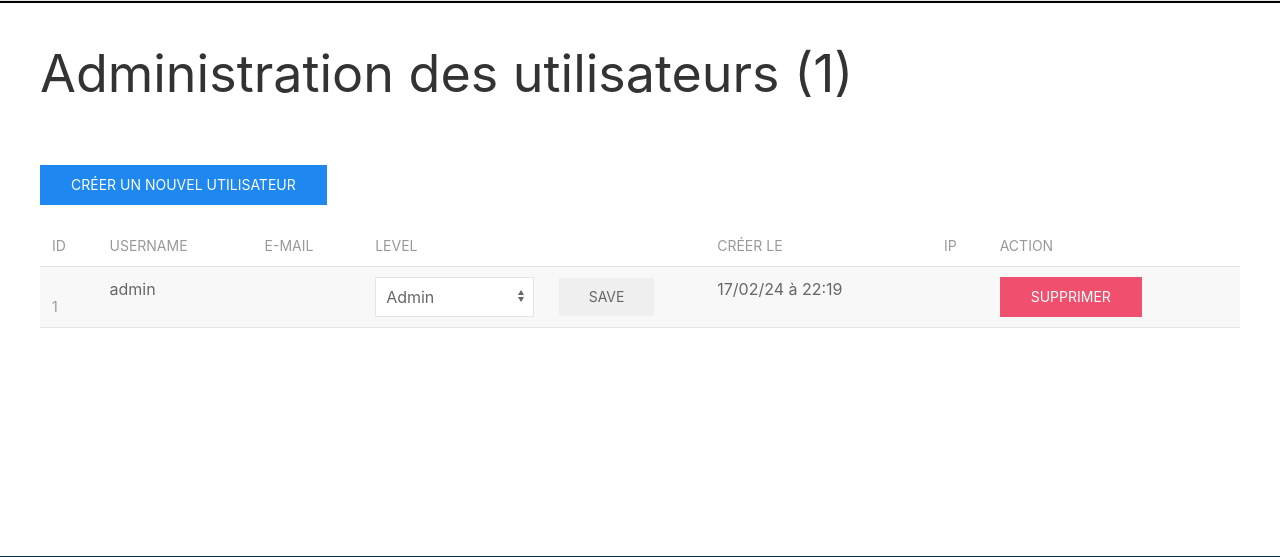
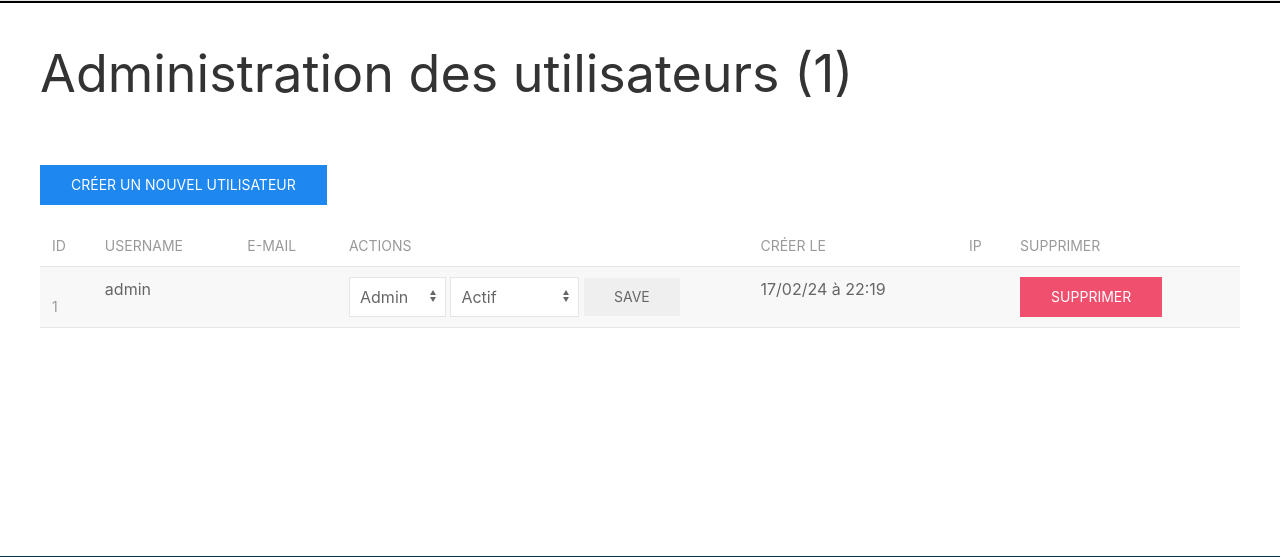
Before and after one commit to tibix19/app_blog, a PHP site: page /posts/admin/account in a window 1280 px wide. Shown: the part 80-637 px from the top of the page. Run offline with PHP 8.4, Linux system fonts and the light colour scheme; the visitor is signed in with stand-in values (Sample User, id 1); data comes from the database, SQL or seed files in the repository; data that the repository does not hold is empty; some libraries are stand-ins or nearby versions.

Commit message:
add actif and blocked account

```diff
--- a/app/Controllers/Admin/UserController.php
+++ b/app/Controllers/Admin/UserController.php
@@ -77,14 +77,15 @@ class UserController extends Controller
     }
 
     // changer le level d'un user (user standard ou admin)
-    public function changeLevelUser(int $id)
+    public function editUserAdmin(int $id)
     {
         $this->isAdmin();
-        // Vérifiez si le niveau de l'utilisateur est défini dans la requête POST
-        if (isset($_POST['admin'])) {
+        // Vérifiez si le niveau de l'utilisateur et si le compte est actif ou non, est défini dans la requête POST
+        if (isset($_POST['admin']) && isset($_POST['etat_compte'])) {
             // Créez un tableau de données à mettre à jour
             $data = [
-                'admin' => $_POST['admin']
+                'admin' => htmlspecialchars($_POST['admin']),
+                'etat_compte' => htmlspecialchars($_POST['etat_compte']),
             ];
 
             // Mettre à jour l^état du post dans la db
@@ -93,7 +94,7 @@ class UserController extends Controller
 
             if ($result) {
                 // Redirigez vers le panneau admin après la mise à jour
-                header('Location: /admin/account?updatelevel=' . $id . '?' . $_POST['admin']);
+                header('Location: /admin/account?updateuser=' . $id);
                 exit();
             }
         }
--- a/app/Controllers/authController.php
+++ b/app/Controllers/authController.php
@@ -36,7 +36,7 @@ class  authController extends Controller {
         $user = $users->getByEmail(htmlspecialchars($_POST['email']));
 
         // Vérifier si un utilisateur a été trouvé
-        if ($user) {
+        if ($user && $user->etat_compte == 0 ) {
             // Hacher le mot de passe fourni par l'utilisateur en utilisant SHA-256 avec un sel
             $salt = "i;151-120#";
             $hashedPassword = hash('sha256', $salt . $_POST['password']);
--- a/public/index.php
+++ b/public/index.php
@@ -62,7 +62,7 @@ $router->post('/admin/account/create','App\Controllers\Admin\UserController@crea
 // delete user
 $router->post('/admin/account/delete/:id','App\Controllers\Admin\UserController@deleteUser');
 // modifier le level du user
-$router->post('/admin/account/edit/:id','App\Controllers\Admin\UserController@changeLevelUser');
+$router->post('/admin/account/edit/:id','App\Controllers\Admin\UserController@editUserAdmin');
 
 // route qui affiche les posts
 $router->get('/admin/posts', 'App\Controllers\Admin\PostController@index');
--- a/views/admin/account/index.php
+++ b/views/admin/account/index.php
@@ -5,7 +5,7 @@
 <!-- Afficher les erreurs ou autre message -->
 <?php
 $message = "";
-if(isset($_GET['updatelevel'])) {
+if(isset($_GET['updateuser'])) {
     $message = "Modification effectuée !";
 }
 elseif(isset($_GET['delete'])) {
@@ -32,13 +32,14 @@ elseif (isset($_GET['create'])) {
             <th scope="col">id</th>
             <th scope="col">Username</th>
             <th scope="col">E-Mail</th>
-            <th scope="col">Level</th>
+            <th scope="col">Actions</th>
             <th scope="col">Créer le</th>
             <th scope="col">IP</th>
-            <th scope="col">Action</th>
+            <th scope="col">Supprimer</th>
         </tr>
         </thead>
         <tbody>
+        <!--  bouclé sur les utilisateurs pour les afficher dans un tableau-->
         <?php foreach ($params['users'] as $user): ?>
             <tr>
                 <th scope="row"><?= $user->id ?></th>
@@ -46,18 +47,29 @@ elseif (isset($_GET['create'])) {
                 <td><?= $user->email ?></td>
                 <td>
                     <form action="/admin/account/edit/<?= $user->id ?>" method="POST" class="uk-display-inline">
-                        <label for="admin" class="uk-margin-right">
-                            <select name="admin" id="admin" class="uk-select uk-width-1-2">
+                        <!-- Afficher si le user un champ option pour modifier si le user est admin ou User standard -->
+                        <label for="admin" class="uk-margin-right uk-margin-remove-right">
+                            <select name="admin" id="admin" class="uk-select uk-width-1-4">
                                 <option value="0" <?= ($user->admin == 0) ? 'selected' : '' ?>>User</option>
                                 <option value="1" <?= ($user->admin == 1) ? 'selected' : '' ?>>Admin</option>
+                            </select>
+                        </label>
+                        <!-- Afficher le champ de modification si le compte est bloqué ou actif  -->
+                        <label for="etat_compte" class="uk-margin-righ uk-padding-remove-left">
+                            <select name="etat_compte" id="admin" class="uk-select uk-width-1-3">
+                                <option value="0" <?= ($user->etat_compte == 0) ? 'selected' : '' ?>>Actif</option>
+                                <option value="1" <?= ($user->etat_compte == 1) ? 'selected' : '' ?>>Bloqué</option>
                             </select>
                         </label>
                         <button type="submit" class="uk-button uk-button-warning">Save</button>
                     </form>
                 </td>
+                <!--  Afficher la date de création du user-->
                 <td><?= $user->getCreatedAt() ?></td>
+                <!--  Afficher la dernière adresse IP de connexion de l'utilisateur -->
                 <td><?= $user->ip_addr ?></td>
                 <td>
+                    <!-- bouton supprimer pour supprimer les utilisateurs -->
                     <form action="/admin/account/delete/<?= $user->id ?>" method="POST" class="uk-display-inline">
                         <button type="submit" class="uk-button uk-button-danger">Supprimer</button>
                     </form>
```
